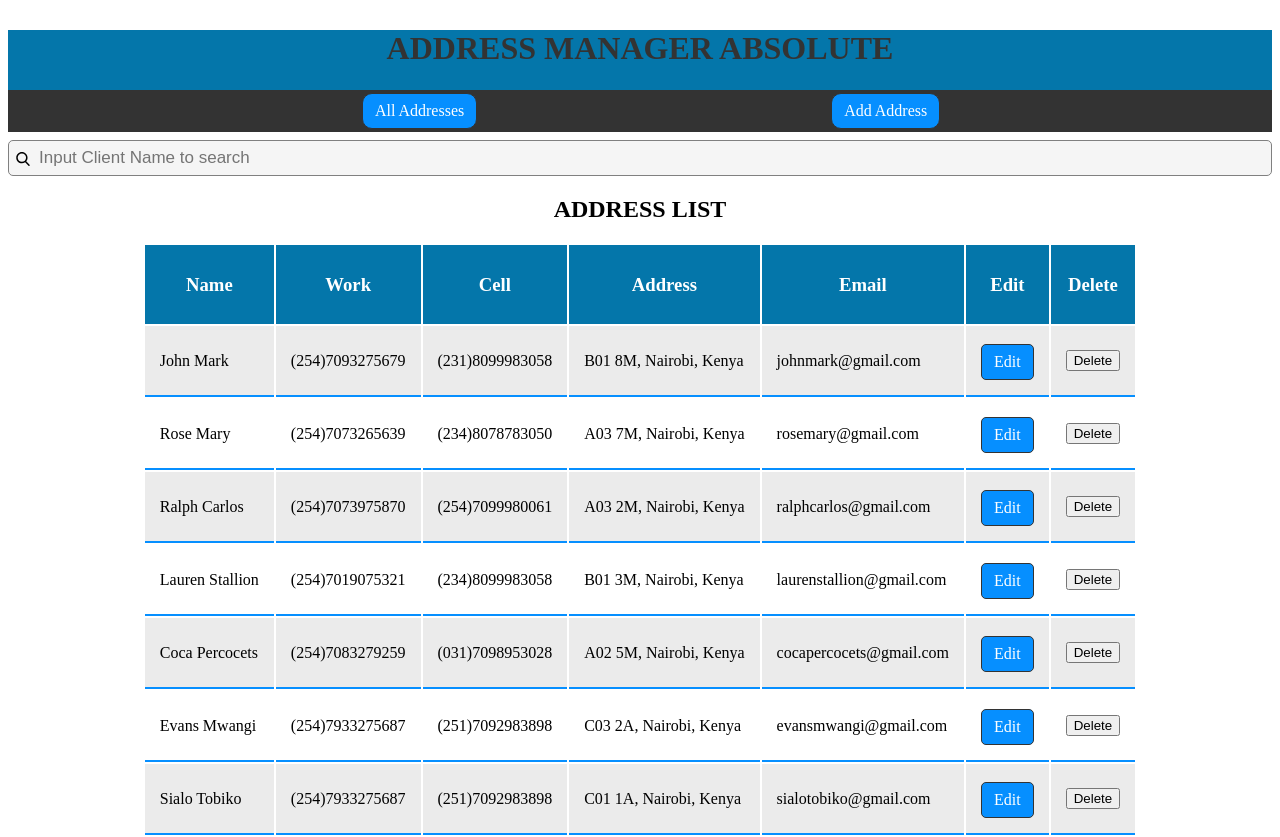
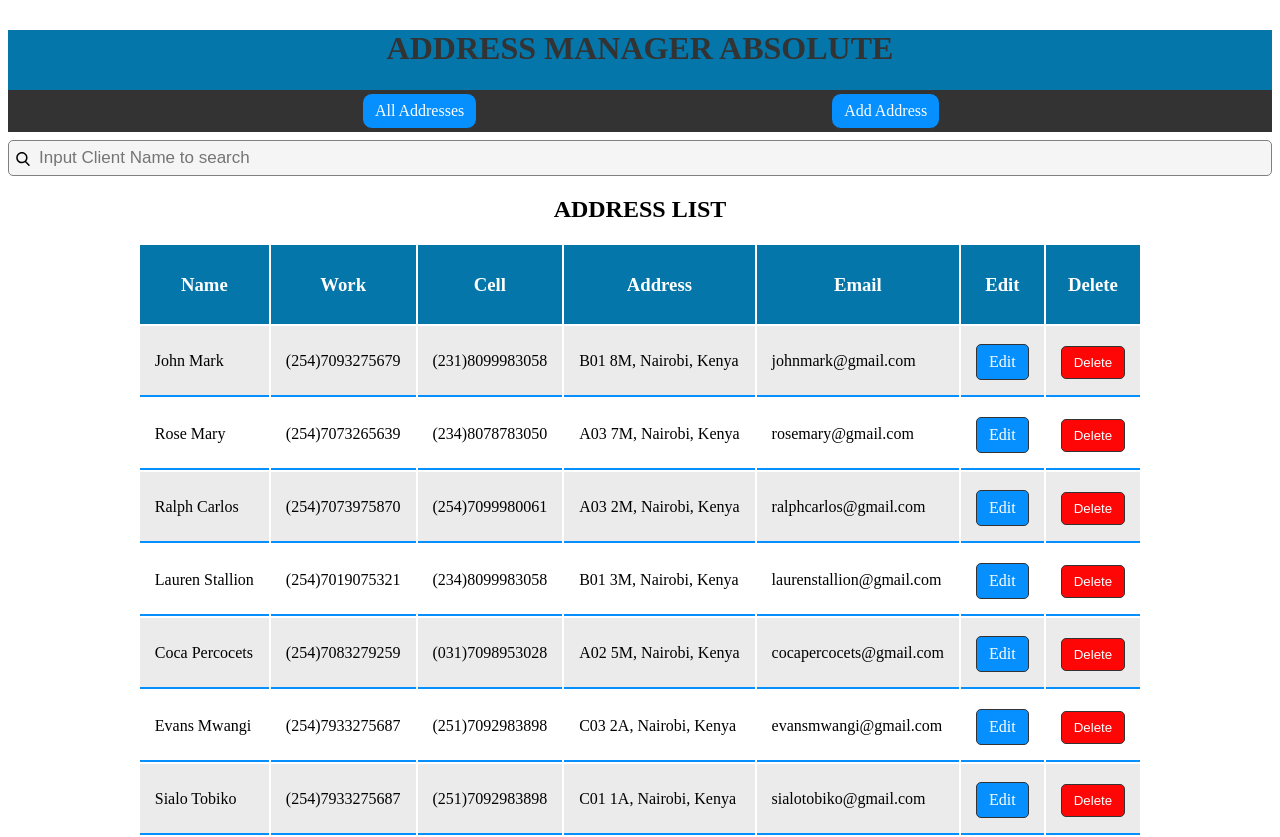
Before and after one commit to PascalOdudigbo/Address-Manager-App, a React (Create React App) app: page / in a window 1280 px wide. Shown: the top 837 px of the page. Built offline with nearby package versions, Linux system fonts and the light colour scheme; data requests are answered from the project's data file.

Commit message:
styled the table row delete button and added hover and active events to it

```diff
--- a/src/index.css
+++ b/src/index.css
@@ -107,3 +107,20 @@
 .editlink:hover, .editlink:active .editlink:visited {
   background-color: #04aa36;
 }
+
+.deletebtn{
+  background-color: rgb(255, 6, 6);
+  color: white;
+  padding: 8px 12px;
+  border: 1px solid #333;
+  border-radius: 5px;
+  text-align: center;
+  margin-top: 3px;
+  text-decoration: none;
+  font-style: bold;
+  display: inline-block;
+}
+
+.deletebtn:hover, .deletebtn:active {
+  background-color: #aa1d04;
+}
```
